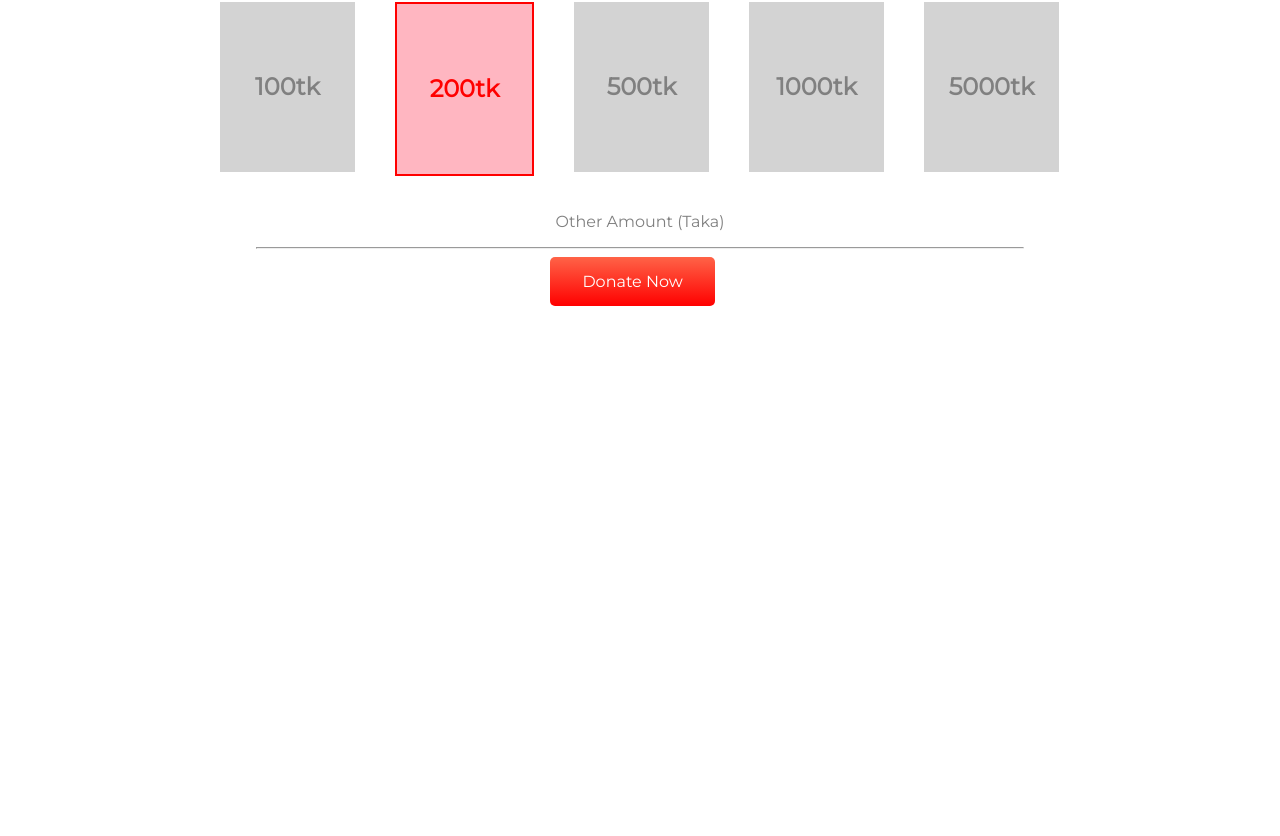
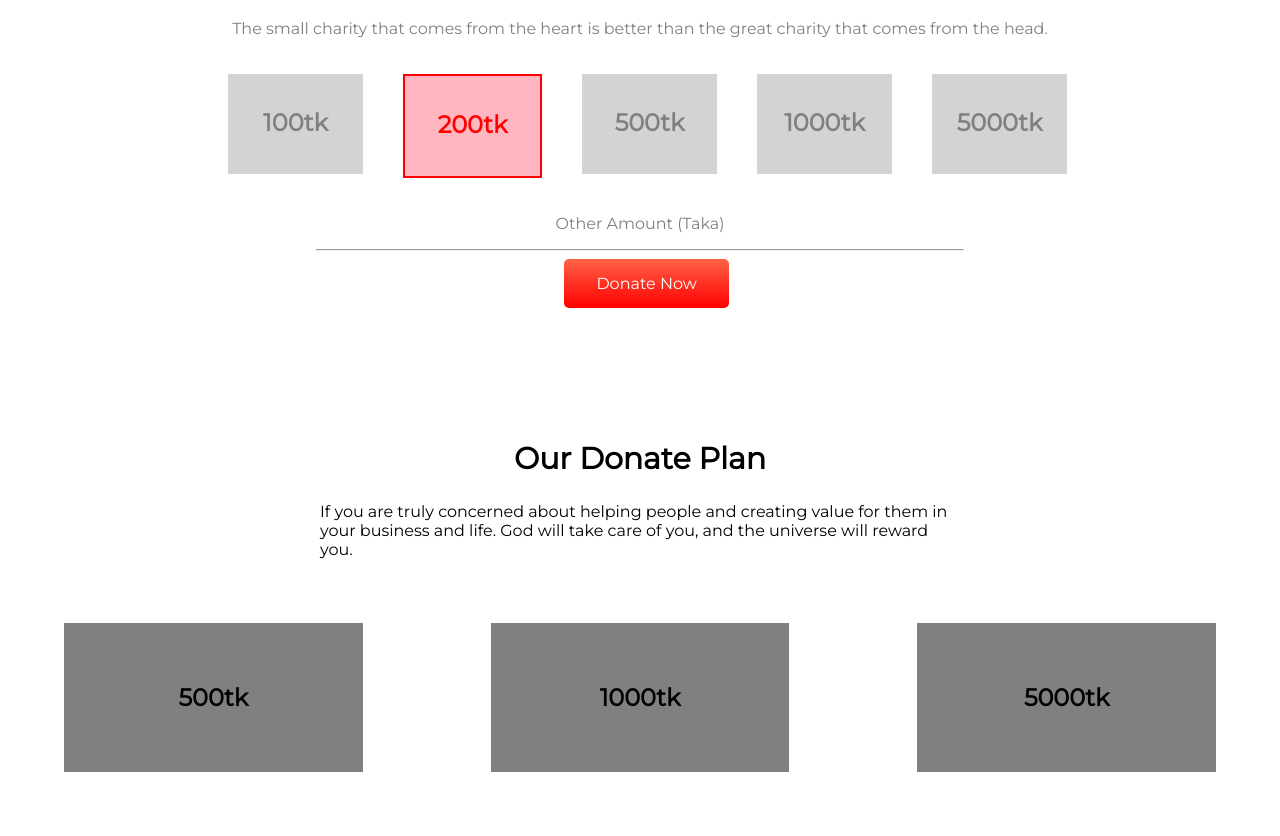
Before and after one commit to mhtanvir165/assignment-1, a plain HTML site: page index.html in a window 1280 px wide. Shown: the part 748-1584 px from the top of the page. Before the commit the page ends 1070 px from the top, so only its background shows below. Drawn offline with Linux system fonts and the light colour scheme.

Commit message:
2nd-done-perfect

```diff
--- a/index.html
+++ b/index.html
@@ -28,24 +28,49 @@
       </div>
     </section>
 
-    <section>
+    <section class="amount">
       <h1 class="amount-heading">Donate Today</h1>
       <p class="amount-paragraph">
         The small charity that comes from the heart is better than the great
         charity that comes from the head.
         <div class="amount-all">
-            <h2 class="donate-amount">100tk</h2>
-            <h2 id="selected-amount"> 200tk</h2>
-            <h2 class="donate-amount">500tk</h2>
-            <h2 class="donate-amount">1000tk</h2>
-            <h2 class="donate-amount">5000tk</h2>
+          <div class="donate-amount">
+            <h2 class="taka">100tk</h2>
+          </div>
+          <div id="selected-amount">
+            <h2 class="taka">200tk</h2>
+          </div>
+          <div class="donate-amount">
+            <h2 class="taka">500tk</h2>
+          </div>
+          <div class="donate-amount">
+            <h2 class="taka">1000tk</h2>
+          </div>
+          <div class="donate-amount">
+            <h2 class="taka">5000tk</h2>
+          </div>
         </div>
-  </body>
+
         <p class="amount-paragraph">Other Amount (Taka)</p> <hr class="amount-line">
         <a class="button" href="https://www.google.com/" target="_blank"
         >Donate Now</a
       >
       </p>
     </section>
+    <section class="plan">
+        <h1 class="amount-heading">Our Donate Plan</h1>
+        <p class="plan-paragraph">If you are truly concerned about helping people and creating value for them in your business and life. God will take care of you, and the universe will reward you.</p>
+        <div class="plan-all">
+            <div class="plan-amount">
+              <h2 >500tk</h2>
+            </div>
+            <div class="plan-amount">
+              <h2 >1000tk</h2>
+            </div>
+            <div class="plan-amount">
+              <h2 >5000tk</h2>
+            </div>
+        </div>
+    </section>
   </body>
 </html>
--- a/style.css
+++ b/style.css
@@ -13,6 +13,14 @@ body{
     font-size: 50px;
 
 }
+
+.top-text{
+    color: white;
+    margin: auto;
+    width: 70%;
+
+}
+
 .button{
   background-image: linear-gradient(tomato, red);
   border: none;
@@ -23,18 +31,15 @@ body{
   display: inline-block;
   font-size: 16px;
   margin-left: 43%;
+  margin-bottom: 10%;
   border-radius: 5px;
 }
 
-.top-text{
-    color: white;
-    margin: auto;
-    width: 70%;
 
-}
 .amount-heading{
     font-size: 30px;
     text-align: center;
+
 }
 .amount-paragraph{
     color: gray;
@@ -44,18 +49,17 @@ body{
     width: 135px;
     height: 100px;
     margin: 20px;
-    padding-top: 70px;
     background-color: lightgray;
     color: gray;
     text-align: center;
 
+
+
 }
 #selected-amount{
-
     width: 135px;
     height: 100px;
     margin: 20px;
-    padding-top: 70px;
     border: 2px solid red;
     background-color: lightpink;
     color: red;
@@ -63,9 +67,37 @@ body{
 }
 .amount-all{
     display: flex;
-    margin-left: 200px;
+    margin-left: 10%;
+
+    /* margin: 50px 250px; */
 }
 .amount-line{
     margin-left: 20%;
     margin-right: 20%;
 }
+.plan-paragraph{
+    margin: auto;
+    width: 50%;
+}
+
+.plan-all{
+    display: flex;
+
+}
+
+.plan-amount{
+    width: 30%;
+    margin: 5%;
+    padding: 40px;
+
+    background-color: gray;
+    box-shadow: 10px 10px 40px white;
+    text-align: center;
+}
+.amount{
+    margin: 10px 100px;
+}
+
+.taka{
+    padding-top: 15px;
+}
```
